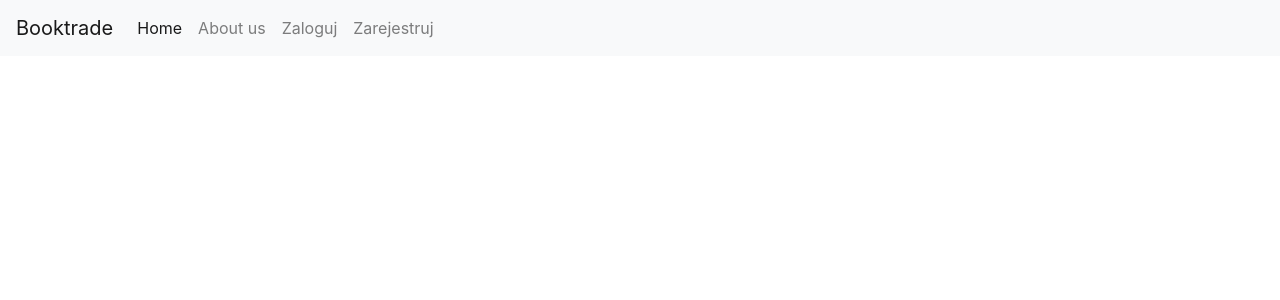
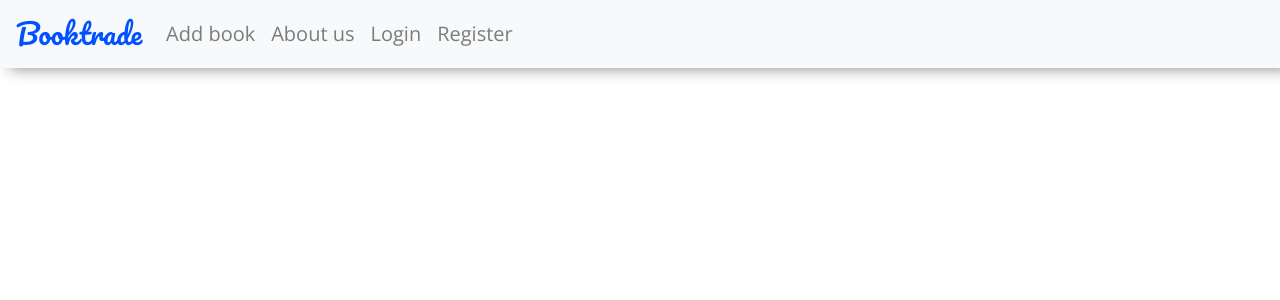
Before and after one commit to xhydromovie/DjangoBookTrader, a Django app: page /accounts/profile/ in a window 1280 px wide. Shown: the top 300 px of the page. Run offline with Django 3.2, Linux system fonts and the light colour scheme; some libraries are stand-ins or nearby versions.

Commit message:
Changed navbar style
Added shadow and some colors

```diff
--- a/accounts/templates/accounts/base.html
+++ b/accounts/templates/accounts/base.html
@@ -5,22 +5,23 @@
     <meta charset="UTF-8">
     <meta name="viewport" content="width=device-width, user-scalable=no, initial-scale=1.0, maximum-scale=1.0, minimum-scale=1.0">
     <meta http-equiv="X-UA-Compatible" content="ie=edge">
+    <link rel="stylesheet" type="text/css" href="//fonts.googleapis.com/css?family=Pacifico|Open+Sans" />
     <link rel="stylesheet" href="https://stackpath.bootstrapcdn.com/bootstrap/4.1.3/css/bootstrap.min.css" integrity="sha384-MCw98/SFnGE8fJT3GXwEOngsV7Zt27NXFoaoApmYm81iuXoPkFOJwJ8ERdknLPMO" crossorigin="anonymous">
-    <link rel="stylesheet" href="{% static 'accounts/style.css' %}">
+    <link rel="stylesheet" href="{% static 'trader/style.css' %}">
     {% block head %}{% endblock %}
 </head>
 <body>
-        <nav class="navbar navbar-expand-lg navbar-light bg-light">
-                <a class="navbar-brand" href="#">Booktrade</a>
+        <nav class="navbar navbar-expand-lg navbar-light bg-light fixed-tob custom-navbar">
+                <a class="navbar-brand" id="booktrade" href="#">Booktrade</a>
                 <button class="navbar-toggler" type="button" data-toggle="collapse" data-target="#navbarNavAltMarkup" aria-controls="navbarNavAltMarkup" aria-expanded="false" aria-label="Toggle navigation">
                     <span class="navbar-toggler-icon"></span>
                 </button>
                 <div class="collapse navbar-collapse" id="navbarNavAltMarkup">
                     <div class="navbar-nav">
-                    <a class="nav-item nav-link active" href="#">Home <span class="sr-only">(current)</span></a>
+                    <a class="nav-item nav-link" href="#">Add book</a>
                     <a class="nav-item nav-link" href="#">About us</a>
-                    <a class="nav-item nav-link" href="#">Zaloguj</a>
-                    <a class="nav-item nav-link" href="#">Zarejestruj</a>
+                    <a class="nav-item nav-link" href="#">Login</a>
+                    <a class="nav-item nav-link" href="#">Register</a>
                 </div>
                 </div>
             </nav>
--- a/trader/static/trader/style.css
+++ b/trader/static/trader/style.css
@@ -0,0 +1,14 @@
+.custom-navbar {
+    color: black;
+    font-family: 'Open Sans', sans-serif;
+    box-shadow: 10px 0px 15px grey;
+    background-color: white;
+    font-size: 20px;
+    margin-bottom: 30px;
+}
+
+#booktrade {
+    color: rgb(0, 81, 255);
+    font-family: 'Pacifico';
+    font-size: 28px;
+}
```
Also changed, not shown: trader/templates/base.html (+7 -6 lines).
